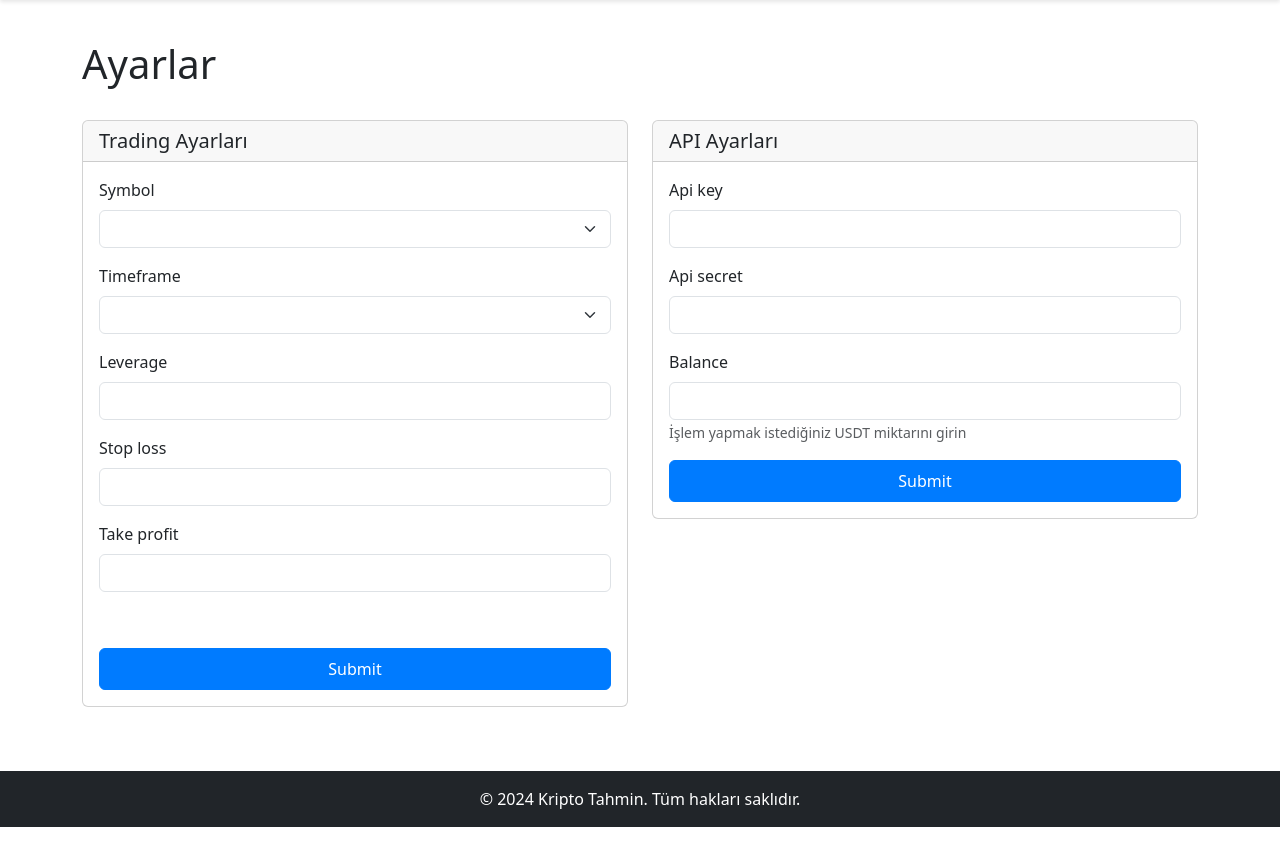
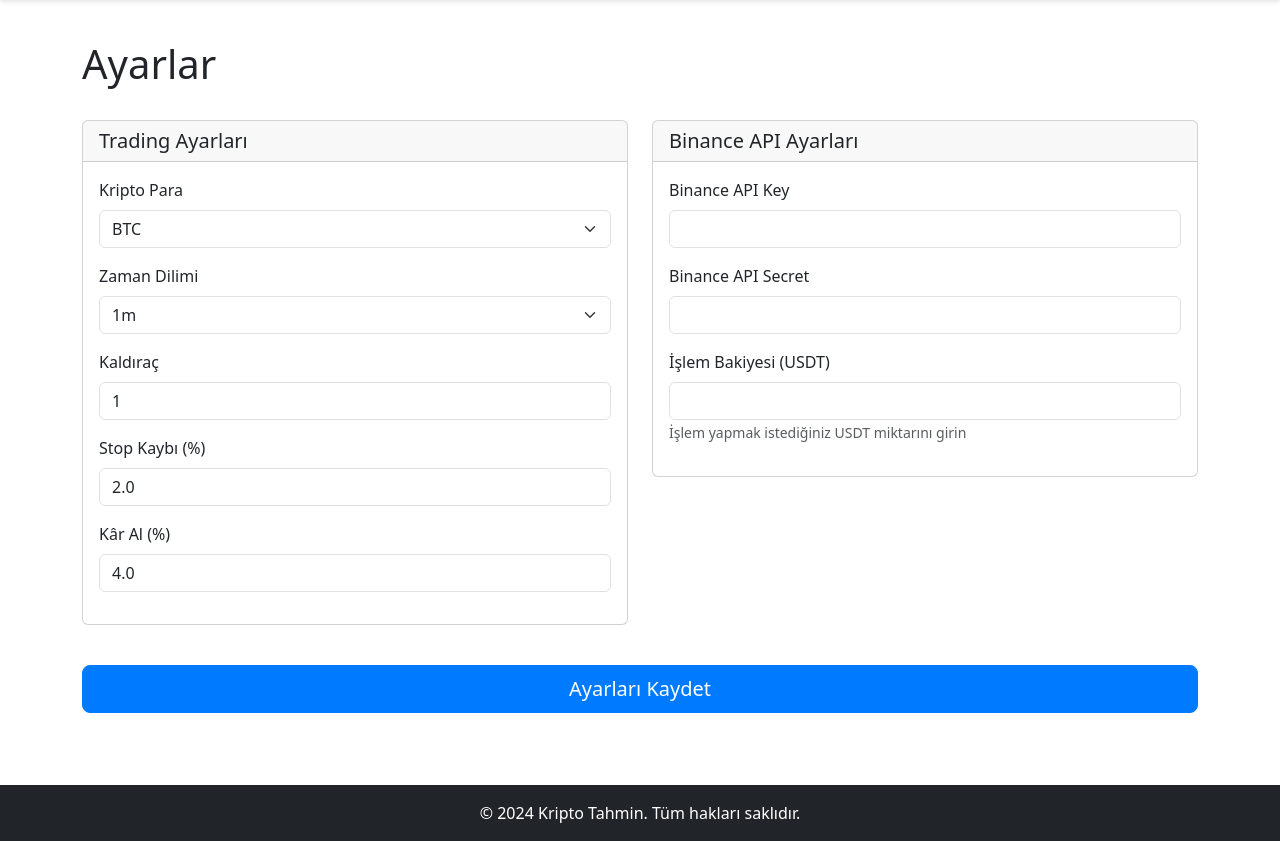
Before and after one commit to arenkos/KriptoTahmin, a Flask app: template app/templates/main/settings.html in a window 1280 px wide. Shown: the part 56-897 px from the top of the page. Run offline with Flask 3, Linux system fonts and the light colour scheme; the template is opened without the code that fills it: values that come from a table or form of the project are taken from there, others are empty; form fields are guessed from the names that the template uses; parts of the project's set-up code (start-up, migrations or seed data) failed here and were passed over; some libraries are stand-ins or nearby versions.

Commit message:
Ayarlar sayfası güncellendi

```diff
--- a/app/forms/main.py
+++ b/app/forms/main.py
@@ -3,36 +3,28 @@
 from wtforms.validators import DataRequired, Optional, NumberRange, Length
 from config import Config
 
-class TradingSettingsForm(FlaskForm):
+class SettingsForm(FlaskForm):
+    # Trading ayarları
     symbol = SelectField('Kripto Para', validators=[DataRequired()],
                         choices=[(s, s.replace('/USDT', '')) for s in Config.DEFAULT_SYMBOLS])
-
     timeframe = SelectField('Zaman Dilimi', validators=[DataRequired()],
                           choices=[(tf, tf) for tf in Config.DEFAULT_TIMEFRAMES])
-
     leverage = FloatField('Kaldıraç', validators=[
         DataRequired(),
         NumberRange(min=1, max=Config.MAX_LEVERAGE, message='Kaldıraç 1 ile {} arasında olmalıdır.'.format(Config.MAX_LEVERAGE))
     ], default=Config.DEFAULT_LEVERAGE)
-
     stop_loss = FloatField('Stop Kaybı (%)', validators=[
         DataRequired(),
         NumberRange(min=Config.MIN_STOP_LOSS, max=Config.MAX_STOP_LOSS,
                    message='Stop kaybı {} ile {} arasında olmalıdır.'.format(Config.MIN_STOP_LOSS, Config.MAX_STOP_LOSS))
     ], default=Config.DEFAULT_STOP_LOSS)
-
     take_profit = FloatField('Kâr Al (%)', validators=[
         DataRequired(),
         NumberRange(min=Config.MIN_TAKE_PROFIT, max=Config.MAX_TAKE_PROFIT,
                    message='Kâr al {} ile {} arasında olmalıdır.'.format(Config.MIN_TAKE_PROFIT, Config.MAX_TAKE_PROFIT))
     ], default=Config.DEFAULT_TAKE_PROFIT)
-
-    is_active = BooleanField('Aktif')
-
-    submit = SubmitField('Ayarları Kaydet')
-
-class APISettingsForm(FlaskForm):
+    # API ayarları
     api_key = StringField('Binance API Key', validators=[Optional()])
     api_secret = StringField('Binance API Secret', validators=[Optional()])
     balance = FloatField('İşlem Bakiyesi (USDT)', validators=[Optional(), NumberRange(min=0)])
-    submit = SubmitField('Kaydet')
+    submit = SubmitField('Ayarları Kaydet')
--- a/app/templates/main/settings.html
+++ b/app/templates/main/settings.html
@@ -9,7 +9,8 @@
             <h1>Ayarlar</h1>
         </div>
     </div>
-
+    <form method="POST" action="{{ url_for('main.settings') }}">
+        {{ form.hidden_tag() }}
         <div class="row">
             <!-- Trading Ayarları -->
             <div class="col-md-6">
@@ -18,76 +19,63 @@
                         <h5 class="mb-0">Trading Ayarları</h5>
                     </div>
                     <div class="card-body">
-                    <form method="POST" action="{{ url_for('main.settings') }}">
-                        {{ trading_form.hidden_tag() }}
                         <div class="mb-3">
-                            {{ trading_form.symbol.label(class="form-label") }}
-                            {{ trading_form.symbol(class="form-select") }}
+                            {{ form.symbol.label(class="form-label") }}
+                            {{ form.symbol(class="form-select") }}
                         </div>
                         <div class="mb-3">
-                            {{ trading_form.timeframe.label(class="form-label") }}
-                            {{ trading_form.timeframe(class="form-select") }}
+                            {{ form.timeframe.label(class="form-label") }}
+                            {{ form.timeframe(class="form-select") }}
                         </div>
                         <div class="mb-3">
-                            {{ trading_form.leverage.label(class="form-label") }}
-                            {{ trading_form.leverage(class="form-control", type="number", step="0.1", min="1", max="125") }}
+                            {{ form.leverage.label(class="form-label") }}
+                            {{ form.leverage(class="form-control", type="number", step="0.1", min="1", max="125") }}
                         </div>
                         <div class="mb-3">
-                            {{ trading_form.stop_loss.label(class="form-label") }}
-                            {{ trading_form.stop_loss(class="form-control", type="number", step="0.1", min="0.1", max="100") }}
+                            {{ form.stop_loss.label(class="form-label") }}
+                            {{ form.stop_loss(class="form-control", type="number", step="0.1", min="0.1", max="100") }}
                         </div>
                         <div class="mb-3">
-                            {{ trading_form.take_profit.label(class="form-label") }}
-                            {{ trading_form.take_profit(class="form-control", type="number", step="0.1", min="0.1", max="1000") }}
-                        </div>
-                        <div class="mb-3">
-                            <div class="form-check">
-                                {{ trading_form.is_active(class="form-check-input") }}
-                                {{ trading_form.is_active.label(class="form-check-label") }}
-                            </div>
-                        </div>
-                        <div class="d-grid">
-                            {{ trading_form.submit(class="btn btn-primary") }}
-                        </div>
-                    </form>
+                            {{ form.take_profit.label(class="form-label") }}
+                            {{ form.take_profit(class="form-control", type="number", step="0.1", min="0.1", max="1000") }}
                         </div>
                     </div>
                 </div>
-
+            </div>
             <!-- API Ayarları -->
             <div class="col-md-6">
                 <div class="card">
                     <div class="card-header">
-                    <h5 class="mb-0">API Ayarları</h5>
+                        <h5 class="mb-0">Binance API Ayarları</h5>
                     </div>
                     <div class="card-body">
-                    <form method="POST" action="{{ url_for('main.settings') }}">
-                        {{ api_form.hidden_tag() }}
                         <div class="mb-3">
-                            {{ api_form.api_key.label(class="form-label") }}
-                            {{ api_form.api_key(class="form-control") }}
+                            {{ form.api_key.label(class="form-label") }}
+                            {{ form.api_key(class="form-control") }}
                         </div>
                         <div class="mb-3">
-                            {{ api_form.api_secret.label(class="form-label") }}
-                            {{ api_form.api_secret(class="form-control") }}
+                            {{ form.api_secret.label(class="form-label") }}
+                            {{ form.api_secret(class="form-control") }}
                         </div>
                         <div class="mb-3">
-                            {{ api_form.balance.label(class="form-label") }}
-                            {{ api_form.balance(class="form-control", type="number", step="0.01", min="0") }}
+                            {{ form.balance.label(class="form-label") }}
+                            {{ form.balance(class="form-control", type="number", step="0.01", min="0") }}
                             <small class="form-text text-muted">İşlem yapmak istediğiniz USDT miktarını girin</small>
-                        </div>
-                        <div class="d-grid">
-                            {{ api_form.submit(class="btn btn-primary") }}
-                        </div>
-                    </form>
                         </div>
                     </div>
                 </div>
             </div>
         </div>
-
+        <div class="row mt-4">
+            <div class="col-md-12">
+                <div class="d-grid">
+                    {{ form.submit(class="btn btn-primary btn-lg") }}
+                </div>
+            </div>
+        </div>
+    </form>
     <!-- Güvenlik Uyarısı -->
-<div class="row">
+    <div class="row mt-4">
         <div class="col-md-12">
             <div class="alert alert-warning">
                 <h5 class="alert-heading">Güvenlik Uyarısı</h5>
@@ -95,4 +83,5 @@
             </div>
         </div>
     </div>
+</div>
 {% endblock %}
```
Also changed, not shown: app/models/database.py (+5 -4 lines), app/routes/main.py (+118 -61 lines), app/templates/main/dashboard.html (+24 -7 lines). Lines whose indentation alone changed are shown as unchanged.
